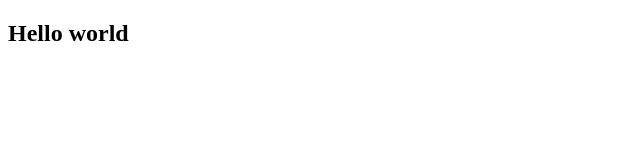
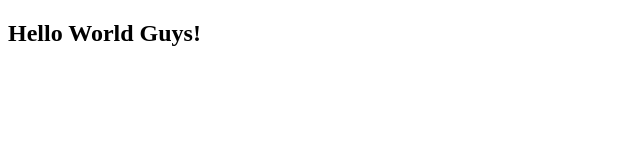
Before and after one commit to alfiibaii/revou_test2_day1, a plain HTML site: page index.html in a window 1280 px wide. Shown: the whole page, without its empty margins (0-640 px from the left). Drawn offline with Linux system fonts and the light colour scheme.

Commit message:
commit wording

```diff
--- a/index.html
+++ b/index.html
@@ -4,6 +4,6 @@
         <title>Latihan</title>
     </head>
     <body>
-        <h2>Hello world</h2>
+        <h2>Hello World Guys!</h2>
     </body>
 </html>
```
